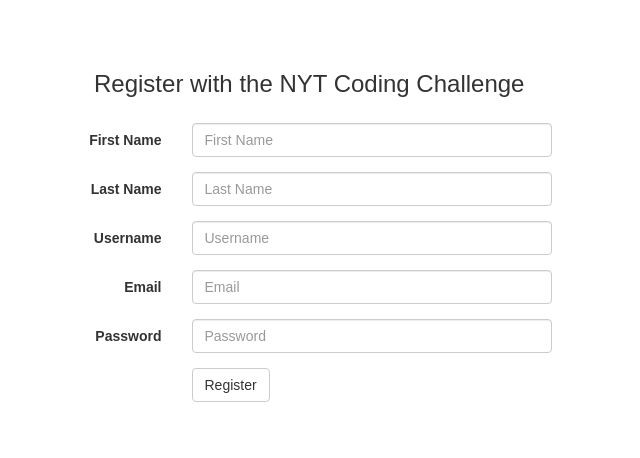
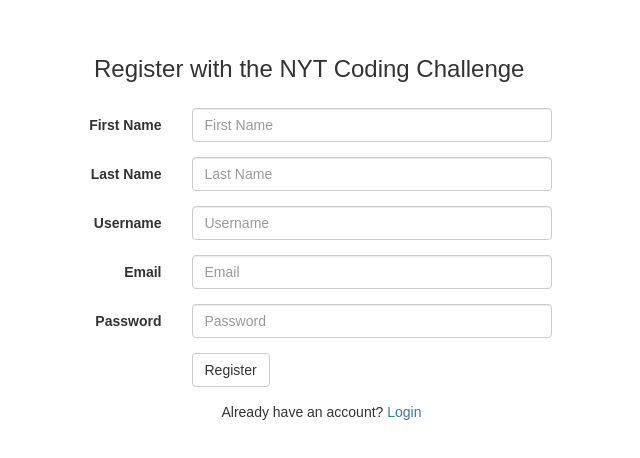
Before and after one commit to caitp222/login-registration, a React (Create React App) app: page /register in a window 1280 px wide. Shown: the part 166-624 px from the top of the page, without its empty margins (366-1006 px from the left). Built offline with nearby package versions, Linux system fonts and the light colour scheme.

Commit message:
add already got an account? to register form

```diff
--- a/src/components/App.js
+++ b/src/components/App.js
@@ -19,7 +19,7 @@
     return (
       <BrowserRouter>
         <div className="container">
-          <Route exact path="/" render={ () => <LoginForm /> }></Route>
+          <Route exact path="/login" render={ () => <LoginForm /> }></Route>
           <Route exact path="/register" render={ () => <RegisterForm /> }></Route>
         </div>
       </BrowserRouter>
--- a/src/components/LoginForm.js
+++ b/src/components/LoginForm.js
@@ -1,4 +1,7 @@
 import React, { Component } from 'react';
+
+// router components
+import { Link } from 'react-router-dom';
 
 // bootstrap components
 import {
@@ -25,8 +28,6 @@
       password: ""
     }
   }
-
-
 
   render() {
     return (
@@ -59,7 +60,7 @@
           </Row>
           <Row sm={12}>
             <Col smOffset={5} sm={3}>
-              <p>New User? Click here.</p>
+              <p>New User? <Link to={{ pathname:"/register" }}>Register</Link></p>
             </Col>
           </Row>
           <Row sm={12}>
--- a/src/components/RegisterForm.js
+++ b/src/components/RegisterForm.js
@@ -2,7 +2,7 @@
 
 // routing components
 import {
-  NavLink
+  Link
 } from 'react-router-dom';
 
 // bootstrap components
@@ -13,7 +13,9 @@
   ControlLabel,
   FormControl,
   Checkbox,
-  Button
+  Button,
+  Grid,
+  Row
 } from 'react-bootstrap';
 
 // components
@@ -23,7 +25,9 @@
 
 const RegisterForm = () => (
   <div className="flexbox">
-    <Form horizontal className="flexbox-item">
+    <Grid className="flexbox-item">
+    <Row sm={12}>
+    <Form horizontal>
       <FormGroup>
         <Col smOffset={4} sm={8}>
           <h3>Register with the NYT Coding Challenge</h3>
@@ -43,6 +47,13 @@
         </Col>
       </FormGroup>
     </Form>
+    </Row>
+    <Row sm={12}>
+      <Col smOffset={5} sm={3}>
+        <p>Already have an account? <Link to={{ pathname:"/login" }}>Login</Link></p>
+      </Col>
+    </Row>
+    </Grid>
   </div>
 )
 
```
